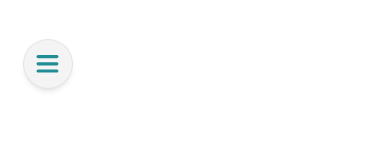
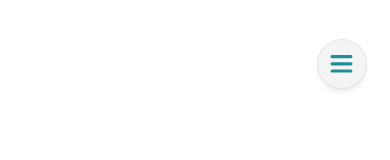
Before and after one commit to sanskriti2004/portfolio, a Next.js app: page / in a window 390 px wide. Shown: the top 160 px of the page. Built offline with nearby package versions, Linux system fonts and the light colour scheme.

Commit message:
style: position the navbar better on all screens

```diff
--- a/src/components/utility/menu-button.tsx
+++ b/src/components/utility/menu-button.tsx
@@ -22,7 +22,7 @@ export default function MenuLogo(props: MenuLogoProps) {
       aria-label="open menu"
       onClick={props.toggle}
       className={classNames(
-        "relative z-50 flex h-12 w-12 select-none items-center gap-1 rounded-full p-3 py-1 font-semibold shadow-md ring-1 ring-zinc-200 backdrop-blur-md dark:ring-accent/50 md:hidden",
+        "z-100 relative flex h-12 w-12 select-none items-center gap-1 rounded-full p-3 py-1 font-semibold shadow-md ring-1 ring-zinc-200 backdrop-blur-md dark:ring-accent/50 md:hidden",
         props.open ? "hidden" : "bg-zinc-100 dark:bg-zinc-900",
       )}
     >
--- a/src/components/utility/mobile-menu.tsx
+++ b/src/components/utility/mobile-menu.tsx
@@ -28,7 +28,7 @@ export default function MobileMenu({
 
   return (
     <Transition show={openMenu} as={Fragment}>
-      <Dialog as="div" className="z-50" onClose={setOpenMenu}>
+      <Dialog as="div" className="z-50 " onClose={setOpenMenu}>
         <div className="fixed inset-0 flex items-center justify-center">
           <Transition.Child
             as={Fragment}
@@ -39,8 +39,8 @@ export default function MobileMenu({
             leaveFrom="opacity-100 bottom-[15%]"
             leaveTo="opacity-0 bottom-full"
           >
-            <Dialog.Panel className="pointer-events-none absolute flex min-h-[85%] w-full flex-col items-center justify-center overflow-y-auto rounded-b-2xl border-2 border-accent/20 bg-background px-6 py-8 text-accent shadow-lg shadow-accent/10 md:px-10 md:py-16">
-              <div className="pointer-events-auto flex flex-col items-center gap-6 text-center">
+            <Dialog.Panel className="pointer-events-none flex min-h-screen w-full flex-col items-center justify-center overflow-y-auto rounded-b-2xl border-2 border-accent/20 bg-background px-6 py-8 text-accent shadow-lg shadow-accent/10 md:px-10 md:py-16">
+              <div className="pointer-events-auto flex flex-col items-center gap-3 text-center">
                 {routes.map((link, i) => (
                   <button
                     key={i}
--- a/src/layout/navbar.tsx
+++ b/src/layout/navbar.tsx
@@ -32,7 +32,7 @@ export default function Navbar(props: NavbarProps) {
 
   return (
     <header className="sticky top-0 z-50 mt-2 px-6 py-8 sm:mt-8 sm:px-14 md:px-20">
-      <div className="mx-auto flex items-center justify-between lg:max-w-7xl">
+      <div className="justify-right mx-auto flex items-center justify-end md:justify-center lg:max-w-7xl">
         <nav className="hidden items-center gap-2 rounded-full px-2 py-2 shadow-md ring-1 ring-zinc-200 backdrop-blur-md dark:ring-accent/50 md:flex">
           <ul className="flex gap-2 text-sm font-medium">
             {props.routes.map((_link, index) => {
```
